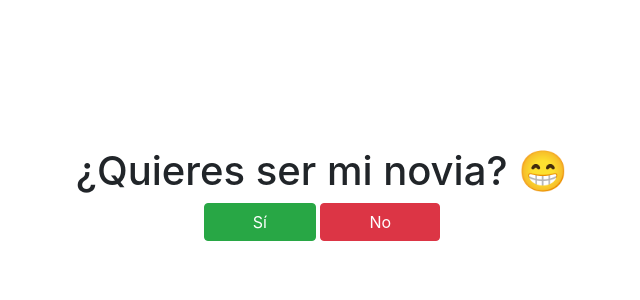
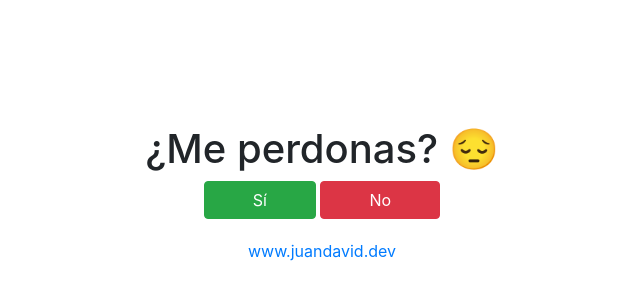
Before and after one commit to jruedaq/QuieresSerMiNovia, a plain HTML site: page index.html in a window 1280 px wide. Shown: the part 206-506 px from the top of the page, without its empty margins (318-958 px from the left). Drawn offline with nearby package versions, Linux system fonts and the light colour scheme.

Commit message:
Updated project

```diff
--- a/css/style.css
+++ b/css/style.css
@@ -11,3 +11,8 @@ body, html {
 .buttons {
     margin: auto;
 }
+
+.links {
+    text-align: center;
+    margin: 20px auto auto;
+}
--- a/index.html
+++ b/index.html
@@ -6,16 +6,17 @@
           integrity="sha384-9aIt2nRpC12Uk9gS9baDl411NQApFmC26EwAOH8WgZl5MYYxFfc+NcPb1dKGj7Sk" crossorigin="anonymous">
     <link rel="stylesheet" href="css/style.css">
     <script src="js/dynamic.js"></script>
-    <title>¿Quieres ser mi novia?</title>
+    <title>¿Me perdonas?</title>
 </head>
 <body>
 
 <div class="content">
-    <h1 id="question">¿Quieres ser mi novia? 😁</h1>
+    <h1 id="question">¿Me perdonas? 😔</h1>
     <div class="buttons">
         <button onmouseleave="returnTitle()" onmouseover="invert(this)" id="btn-1" class="btn btn-success pl-5 pr-5">Sí</button>
         <button onmouseleave="returnTitle()" onmouseover="invert(this)" id="btn-2" class="btn btn-danger pl-5 pr-5">No</button>
     </div>
+    <a class="links" href="https://www.juandavid.dev/">www.juandavid.dev</a>
 </div>
 </body>
 </html>
```
